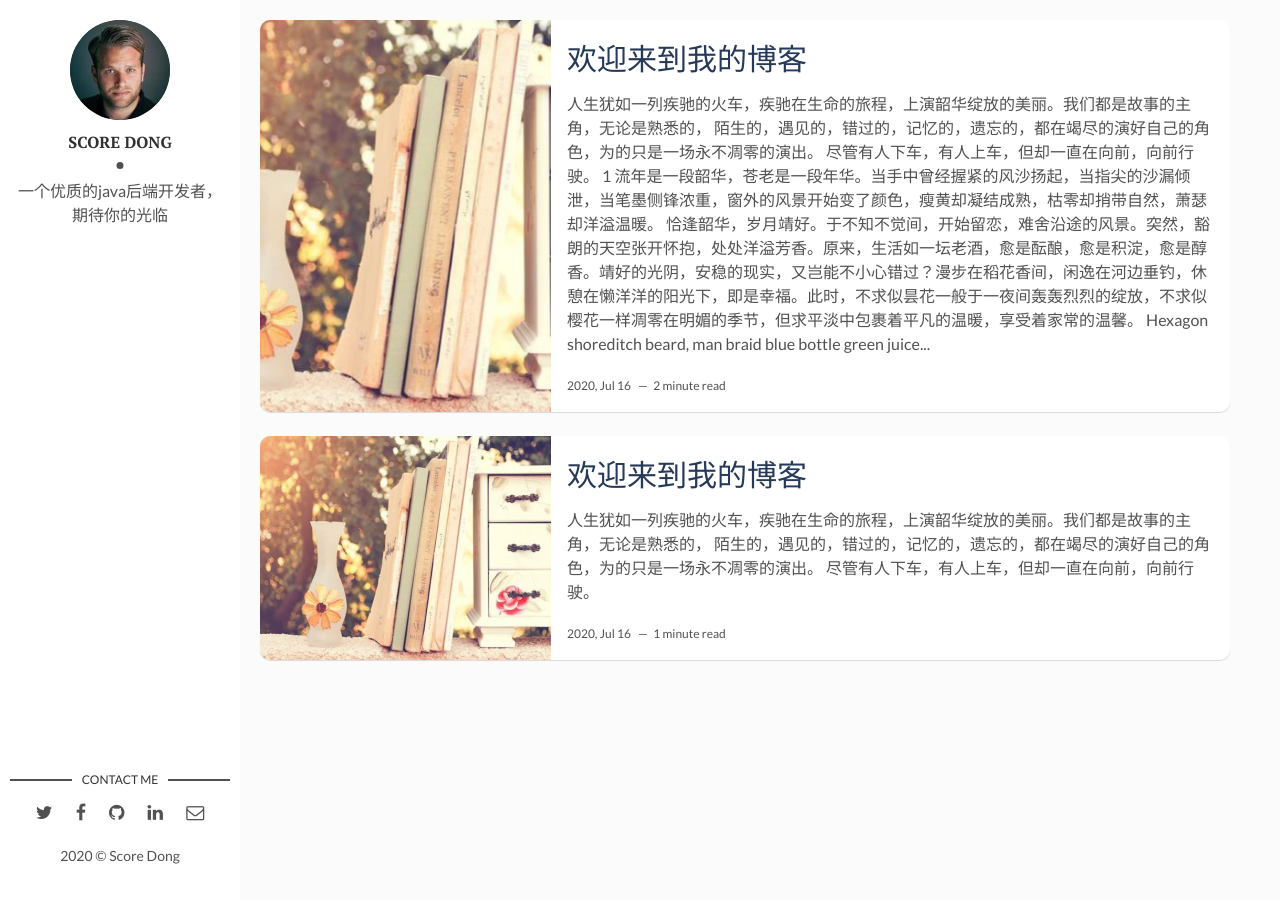
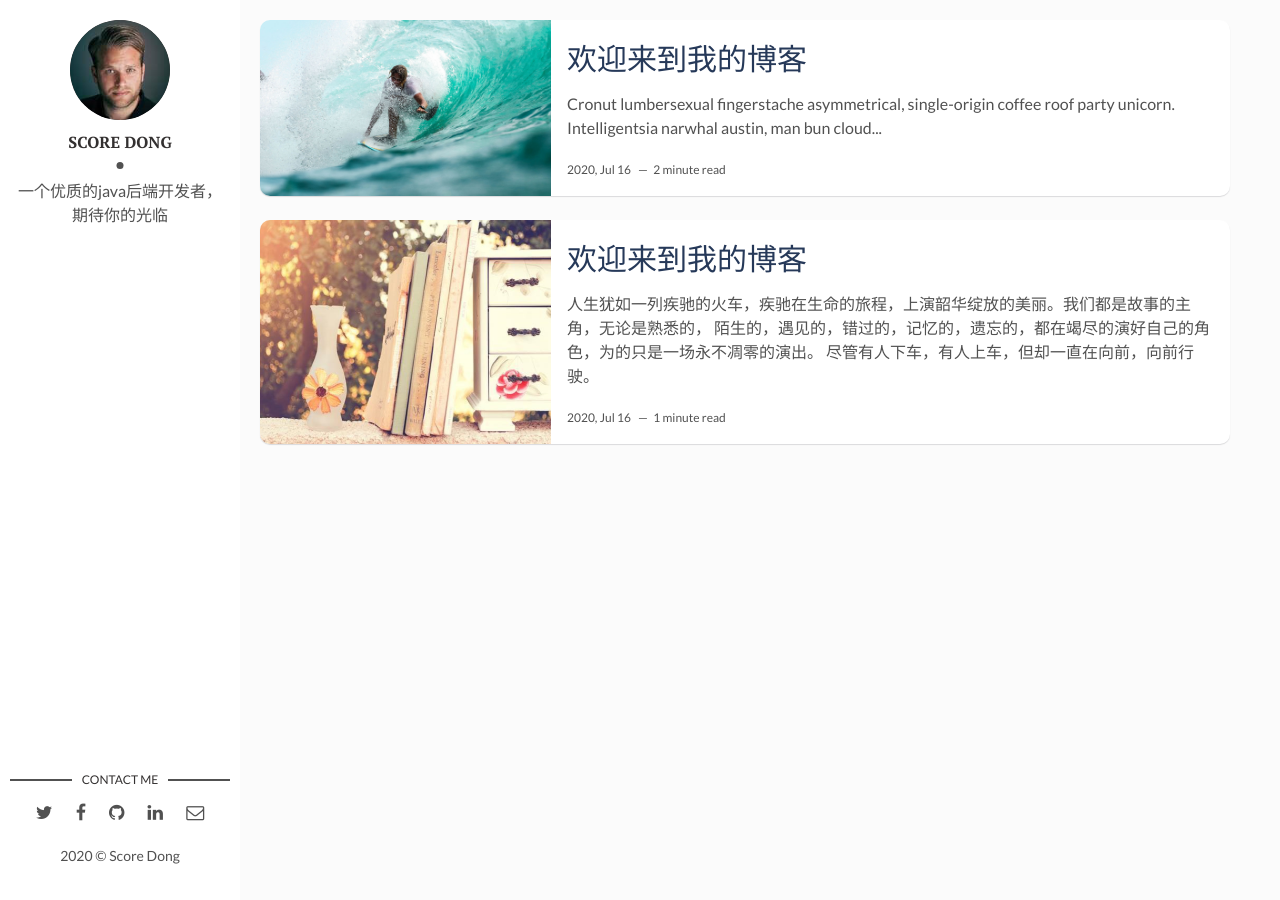
Before and after one commit to ScoreDong/Dslog, a Jekyll site: the page built from index.html, in a window 1280 px wide. Built offline with Jekyll 4.4.1, drawn with Linux system fonts in a browser that asks for light colours; the list of posts is cut into pages by our own code.

Commit message:
修改文件: _posts/2020-07-16-how-i-rest-from-work.markdown

```diff
--- a/_posts/2020-07-16-how-i-rest-from-work.markdown
+++ b/_posts/2020-07-16-how-i-rest-from-work.markdown
@@ -3,21 +3,10 @@ layout: post
 title: 欢迎来到我的博客
 date: 2020-07-16 13:32:20 +0300
 description: 《追风筝的人》 # Add post description (optional)
-img: fengzheng.jpg # Add image post (optional)
+img: i-rest.jpg # Add image post (optional)
 fig-caption: # Add figcaption (optional)
 tags: Holidays,Hawaii
 ---
- 人生犹如一列疾驰的火车，疾驰在生命的旅程，上演韶华绽放的美丽。我们都是故事的主角，无论是熟悉的， 陌生的，遇见的，错过的，记忆的，遗忘的，都在竭尽的演好自己的角色，为的只是一场永不凋零的演出。 尽管有人下车，有人上车，但却一直在向前，向前行驶。
-
-## 1
-流年是一段韶华，苍老是一段年华。当手中曾经握紧的风沙扬起，当指尖的沙漏倾泄，当笔墨侧锋浓重，窗外的风景开始变了颜色，瘦黄却凝结成熟，枯零却捎带自然，萧瑟却洋溢温暖。
-
-![I and My friends]({{site.baseurl}}/assets/img/we-in-rest.jpg)
-
-恰逢韶华，岁月靖好。于不知不觉间，开始留恋，难舍沿途的风景。突然，豁朗的天空张开怀抱，处处洋溢芳香。原来，生活如一坛老酒，愈是酝酿，愈是积淀，愈是醇香。靖好的光阴，安稳的现实，又岂能不小心错过？漫步在稻花香间，闲逸在河边垂钓，休憩在懒洋洋的阳光下，即是幸福。此时，不求似昙花一般于一夜间轰轰烈烈的绽放，不求似樱花一样凋零在明媚的季节，但求平淡中包裹着平凡的温暖，享受着家常的温馨。
-
->Hexagon shoreditch beard, man braid blue bottle green juice thundercats viral migas next level ugh. Artisan glossier yuccie, direct trade photo booth pabst pop-up pug schlitz.
-
 Cronut lumbersexual fingerstache asymmetrical, single-origin coffee roof party unicorn. Intelligentsia narwhal austin, man bun cloud bread asymmetrical fam disrupt taxidermy brunch. Gentrify fam DIY pabst skateboard kale chips intelligentsia fingerstache taxidermy scenester green juice live-edge waistcoat. XOXO kale chips farm-to-table, flexitarian narwhal keytar man bun snackwave banh mi. Semiotics pickled taiyaki cliche cold-pressed. Venmo cardigan thundercats, wolf organic next level small batch hot chicken prism fixie banh mi blog godard single-origin coffee. Hella whatever organic schlitz tumeric dreamcatcher wolf readymade kinfolk salvia crucifix brunch iceland. Literally meditation four loko trust fund. Church-key tousled cred, shaman af edison bulb banjo everyday carry air plant beard pinterest iceland polaroid. Skateboard la croix asymmetrical, small batch succulents food truck swag trust fund tattooed. Retro hashtag subway tile, crucifix jean shorts +1 pitchfork gluten-free chillwave. Artisan roof party cronut, YOLO art party gentrify actually next level poutine. Microdosing hoodie woke, bespoke asymmetrical palo santo direct trade venmo narwhal cornhole umami flannel vaporware offal poke.
 
 * Hexagon shoreditch beard
```
